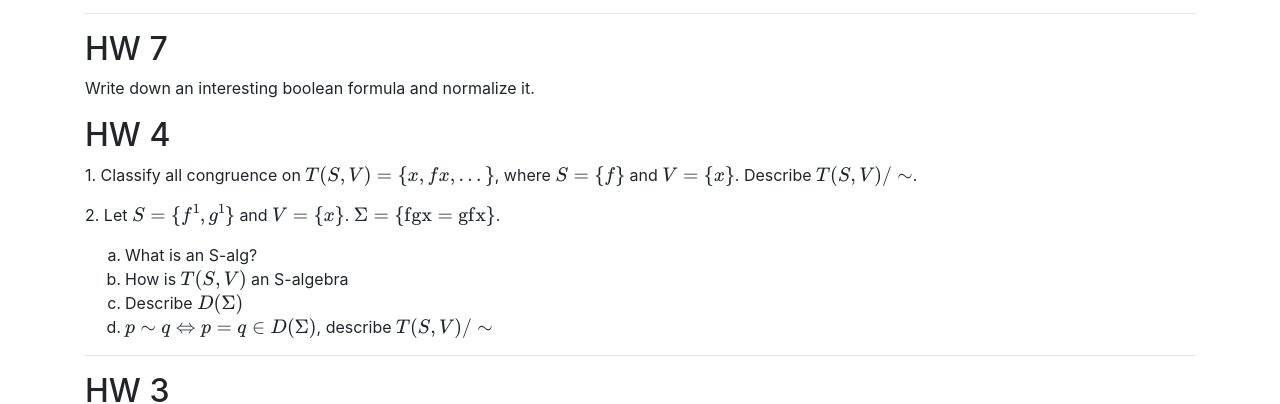
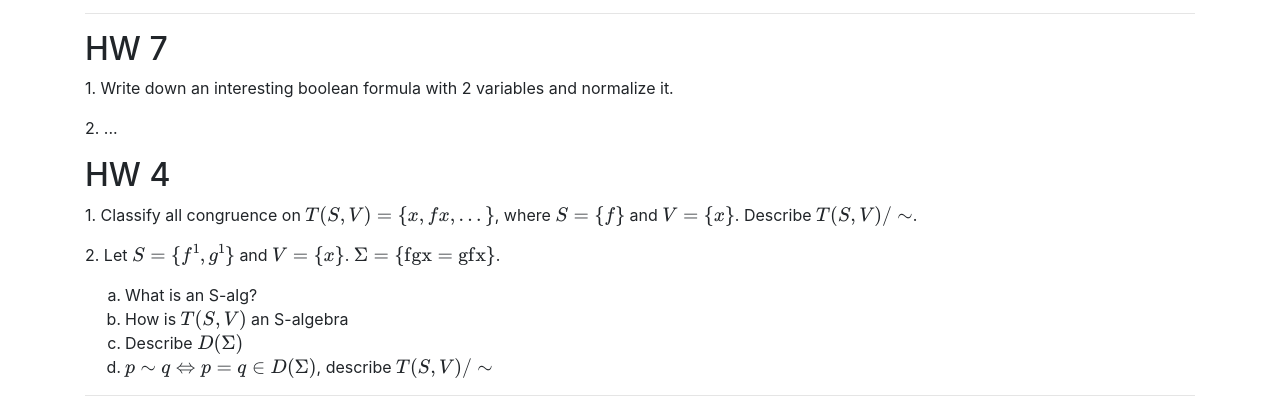
Before and after one commit to dismyth/math190, a plain HTML site: page index.html in a window 1280 px wide. Shown: the part 1830-2234 px from the top of the page. Drawn offline with nearby package versions, Linux system fonts and the light colour scheme; some packages are replaced by stand-ins of ours.

Commit message:
Update index.html

```diff
--- a/index.html
+++ b/index.html
@@ -246,7 +246,10 @@
             <div class="page-header">
                 <h2>HW 7</h2>
                 <p>
-                    Write down an interesting boolean formula and normalize it.
+                    1. Write down an interesting boolean formula with 2 variables and normalize it.
+                </p>
+                <p>
+                    2. ...
                 </p>
                 <h2>HW 4</h2>
                 <p>
```
